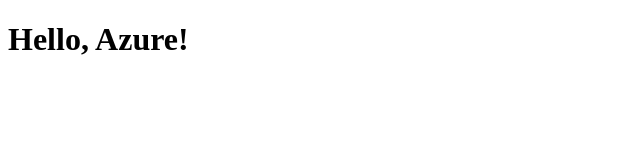
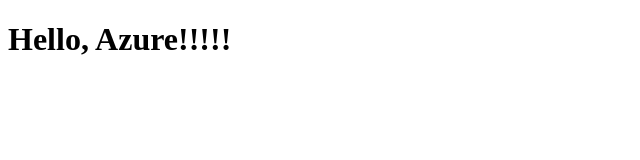
Before and after one commit to jorenbroekema/site-azure, a plain HTML site: page index.html in a window 1280 px wide. Shown: the full height of the page, 0-640 px from the left. Drawn offline with Linux system fonts and the light colour scheme.

Commit message:
add exclamation marks

```diff
--- a/index.html
+++ b/index.html
@@ -7,6 +7,6 @@
   <title>Azure Site</title>
 </head>
 <body>
-  <h1>Hello, Azure!</h1>
+  <h1>Hello, Azure!!!!!</h1>
 </body>
 </html>
```
